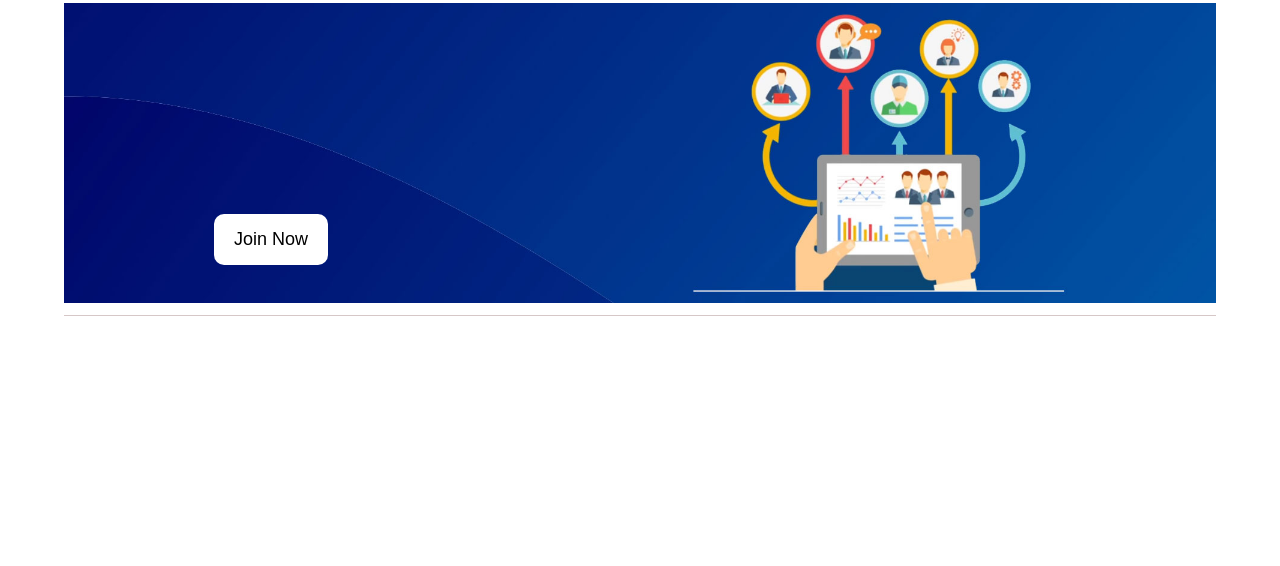
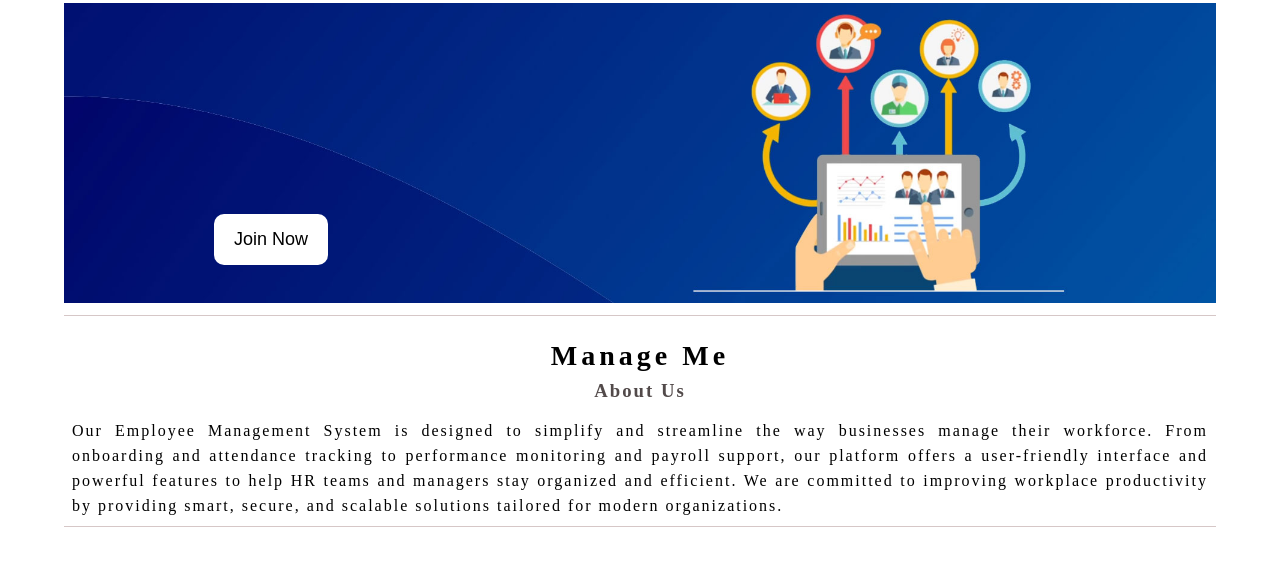
Before and after one commit to ahasan-ullah/Web-Tech-Assignment, a plain HTML site: page index.html in a window 1280 px wide. Shown: the part 60-626 px from the top of the page. Drawn offline with Linux system fonts and the light colour scheme.

Commit message:
about us section added

```diff
--- a/index.html
+++ b/index.html
@@ -30,6 +30,10 @@
     <button class="header-btn">Join Now</button>
   </section>
   <!-- about us  -->
-
+  <section class="about-us">
+    <h1 class="about-section-heading">Manage Me</h1>
+    <h3 class="about-us-heading">About Us</h1>
+    <p class="about-us-description">Our Employee Management System is designed to simplify and streamline the way businesses manage their workforce. From onboarding and attendance tracking to performance monitoring and payroll support, our platform offers a user-friendly interface and powerful features to help HR teams and managers stay organized and efficient. We are committed to improving workplace productivity by providing smart, secure, and scalable solutions tailored for modern organizations.</p>
+  </section>
 </body>
 </html>
--- a/style.css
+++ b/style.css
@@ -68,3 +68,30 @@ nav{
   border: 1px solid white;
   color: white;
 }
+
+.about-us{
+  width: 90%;
+  margin: 0 auto;
+  padding: 0.5rem;
+  margin-top: 1rem;
+  border-bottom: 1px solid rgb(214, 199, 199);
+}
+
+.about-section-heading{
+  text-align: center;
+  font-size: 28px;
+  letter-spacing: 4px;
+}
+.about-us-heading{
+  text-align: center;
+  margin-top: 0.5rem;
+  color: rgb(82, 74, 74);
+  letter-spacing: 2px;
+}
+
+.about-us-description{
+  text-align: justify;
+  line-height: 25px;
+  margin-top: 1rem;
+  letter-spacing: 2px;
+}
```
